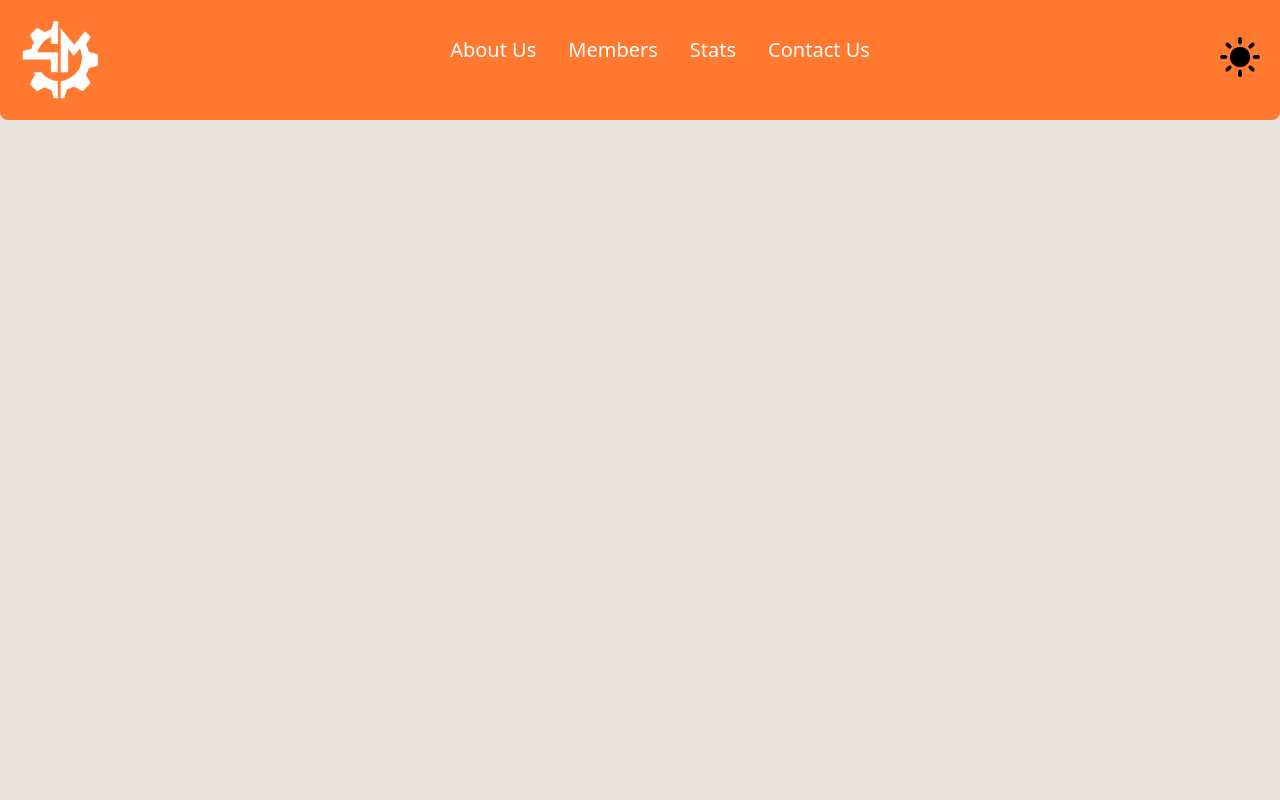
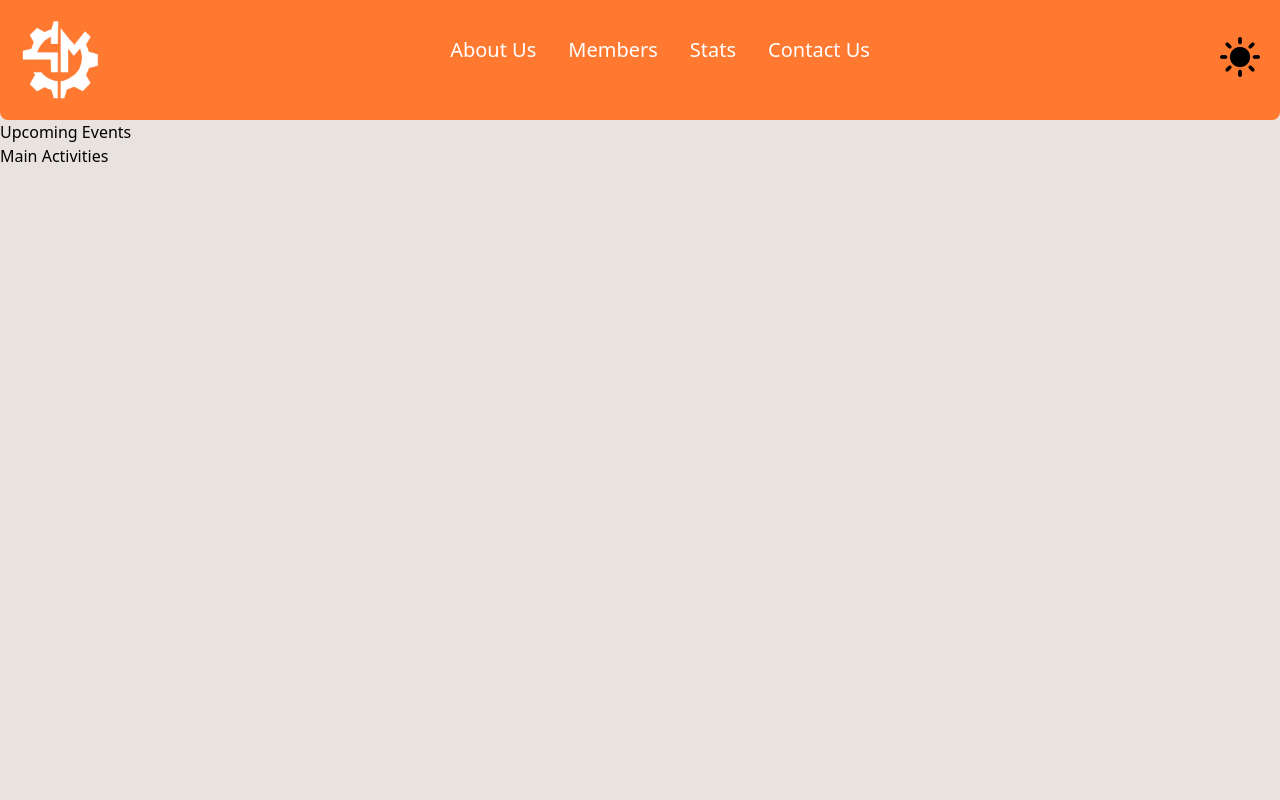
Before and after one commit to STEAMachines/SM-WEB-Svelte, a SvelteKit app: page / in a window 1280 px wide. Shown: the top 800 px of the page. Built offline with nearby package versions, Linux system fonts and the light colour scheme.

Commit message:
EVENT-UPDATE, 2/12/2025, 9:10AM

```diff
--- a/src/routes/+page.svelte
+++ b/src/routes/+page.svelte
@@ -6,3 +6,11 @@
 	<title>Home - STEAMachines</title>
 	<meta name="description" content="Welcome to STEAMachines, where innovation meets education. Explore our projects, team, and mission to inspire the next generation of creators." />
 </svelte:head>
+
+
+<div class="event-box">
+	<div class="event-title">
+		<h1>Upcoming Events</h1>
+		<p>Main Activities</p>
+	</div>
+</div>
```
